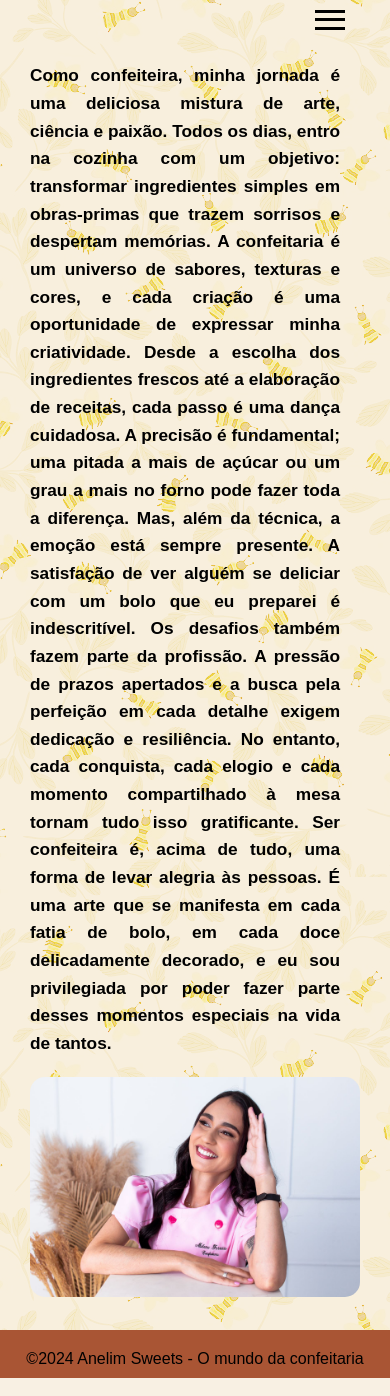
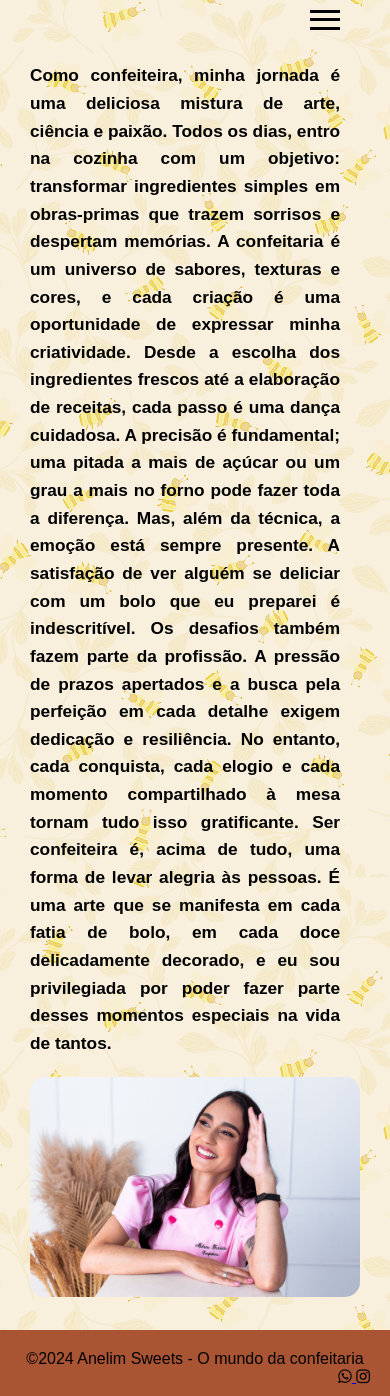
Before and after one commit to WillFloriano/anelimSweets, a plain HTML site: page pages/confeiteira.html in a window 390 px wide. Shown: the part 123-1519 px from the top of the page. Drawn offline with Linux system fonts and the light colour scheme; a web font is replaced by a local one.

Commit message:
novos ajustes

```diff
--- a/css/confeiteira.css
+++ b/css/confeiteira.css
@@ -86,6 +86,7 @@ body {
     padding: 5px 10px;
     font-size: 20px;
     font-weight: 900;
+
 }
 
 .menu li a:hover {
@@ -158,6 +159,12 @@ footer {
     margin-top: 10px; /* Espaço entre o logo e o toggle */
 }
 
+.footerContato {
+    display: inline;
+    float: right;
+
+}
+
 @media (max-width: 768px) {
 
     .header {
@@ -192,7 +199,7 @@ footer {
     .menuToggle {
         display: flex; /* Exibir o botão de menu hambúrguer */
         cursor: pointer; /* Mudar o cursor para indicar que é clicável */
-        margin-left: 270px;
+        margin-left: 260px;
     }
 
     .bar {
@@ -215,7 +222,7 @@ footer {
         top: 50px;
     }
 
-    .menu li ul {
+    .menu li ul li {
         top: -75px;
         margin-left: -89px;
         list-style: none;
@@ -236,5 +243,13 @@ footer {
 
     .menu li {
         margin: 5px 0;
+        left:25px
+    }
+
+    .menu li ul {
+        position: absolute;
+        top: 25px;
+        left: 0;
+        display: none;
     }
 }
--- a/css/index.css
+++ b/css/index.css
@@ -85,9 +85,10 @@ body {
 
 .menu li ul {
     position: absolute;
-    top: 25px;
+    top: 30px;
     left: 0;
     display: none;
+    list-style: none;
 }
 
 .menu li:hover ul {
@@ -136,12 +137,15 @@ body {
 }
 
 footer {
-    background: #a95534;
+    background-color: #a95534; /* Mude para a cor do seu logo */
+    padding: 10px 20px;
     text-align: center;
-    padding: 20px;
-    font-size: 20px;
-    font-weight: 800;
-    color: white;
+}
+
+.footerContato {
+    display: inline;
+    float: right;
+
 }
 
 /* Media Queries */
@@ -166,7 +170,7 @@ footer {
     .menuToggle {
         display: flex; /* Exibir o botão de menu hambúrguer */
         cursor: pointer; /* Mudar o cursor para indicar que é clicável */
-        margin-left: 270px;
+        margin-left: 330px;
     }
 
     .bar {
@@ -185,12 +189,14 @@ footer {
         width: 100%; /* Itens do menu ocupam a largura total */
         text-align: left; /* Alinhar texto à direita */
         padding: 10px 20px; /* Adiciona um padding ao item */
-        right: 70px;
+        right: 10px;
         top: 90px;
     }
 
-    .menu li ul {
-        top: -75px;
+    .menu li ul li {
+        top: -30px;
+        right: 50px;
+        list-style: none;
     }
 
     .fundoMenu {
--- a/pages/confeiteira.html
+++ b/pages/confeiteira.html
@@ -35,12 +35,12 @@
                         <ul>
                             <li>
                                 <a target="_blank" href="https://api.whatsapp.com/send?phone=5511969936243&text=Olá, gostaria de mais informações">
-                                    <b title="Whatsapp" style="color: green;" class="fa">&#xf232; Wpp</b>
+                                    <b title="Whatsapp" style="color: black;" class="fa">&#xf232;</b>
                                 </a>
                             </li>
                             <li>
                                 <a target="_blank" href="https://www.instagram.com/anelim.sweets?igsh=MTFvbHg3dmJ5c2U5cg==">
-                                    <b title="Instagram" style="color: deeppink;" class="fa">&#xf16d; Insta</b>
+                                    <b title="Instagram" style="color: black;" class="fa">&#xf16d;</b>
                                 </a>
                             </li>
                         </ul>
@@ -60,6 +60,15 @@
     <footer>
         <section class="anelim">
             ©2024 Anelim Sweets - O mundo da confeitaria
+            <section class="footerContato">
+                <a target="_blank" href="https://api.whatsapp.com/send?phone=5511969936243&text=Olá, gostaria de mais informações">
+                    <b title="Whatsapp" style="color: black;" class="fa">&#xf232;</b>
+                </a>
+
+                <a target="_blank" href="https://www.instagram.com/anelim.sweets?igsh=MTFvbHg3dmJ5c2U5cg==">
+                    <b title="Instagram" style="color: black;" class="fa">&#xf16d;</b>
+                </a>
+            </section>
         </section>
     </footer>
     <script src="../lib/index.js" defer></script>
```
Also changed, not shown: index.html (+12 -3 lines).
